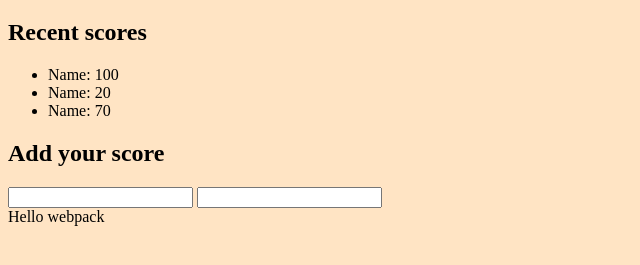
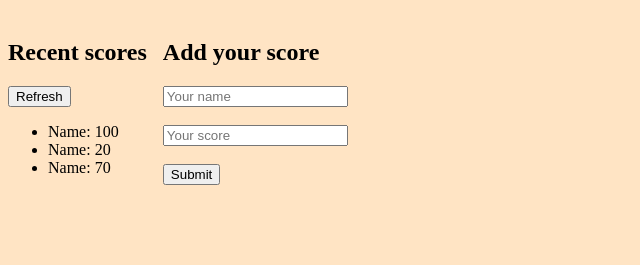
Before and after one commit to NayanKaran/Leaderboard, a website built with webpack: page src/index.html in a window 1280 px wide. Shown: the part 61-326 px from the top of the page, without its empty margins (0-640 px from the left). Built offline with nearby package versions, Linux system fonts and the light colour scheme.

Commit message:
Update index.html

```diff
--- a/src/index.html
+++ b/src/index.html
@@ -12,6 +12,7 @@
     <main>
         <section id="recent-scores-section">
             <h2>Recent scores</h2>
+            <button>Refresh</button>
             <ul id="score-list">
                 <li>Name: 100</li>
                 <li>Name: 20</li>
@@ -21,11 +22,11 @@
         <section id="add-score-section">
             <h2>Add your score</h2>
             <form id="score-form">
-                <input type="text" name="name" id="name">
-                <input type="number" name="score" id="score">
+                <input type="text" name="name" id="name" placeholder="Your name"><br><br>
+                <input type="number" name="score" id="score" placeholder="Your score"><br><br>
+                <input type="submit" value="Submit">
             </form>
         </section>
     </main>
-
 </body>
 </html>
--- a/src/index.js
+++ b/src/index.js
@@ -1,13 +1,2 @@
-import _ from 'lodash';
+// import _ from 'lodash';
 import './style.css';
-
-function component() {
-  const element = document.createElement('div');
-
-  // Lodash, now imported by this script
-  element.innerHTML = _.join(['Hello', 'webpack'], ' ');
-
-  return element;
-}
-
-document.body.appendChild(component());
--- a/src/style.css
+++ b/src/style.css
@@ -1,3 +1,8 @@
 body {
   background-color: bisque;
 }
+
+main {
+  display: flex;
+  gap: 16px;
+}
```
Also changed, not shown: dist/index.bundle.js, dist/index.bundle.js.LICENSE.txt (deleted), dist/index.html, dist/runtime.bundle.js.
